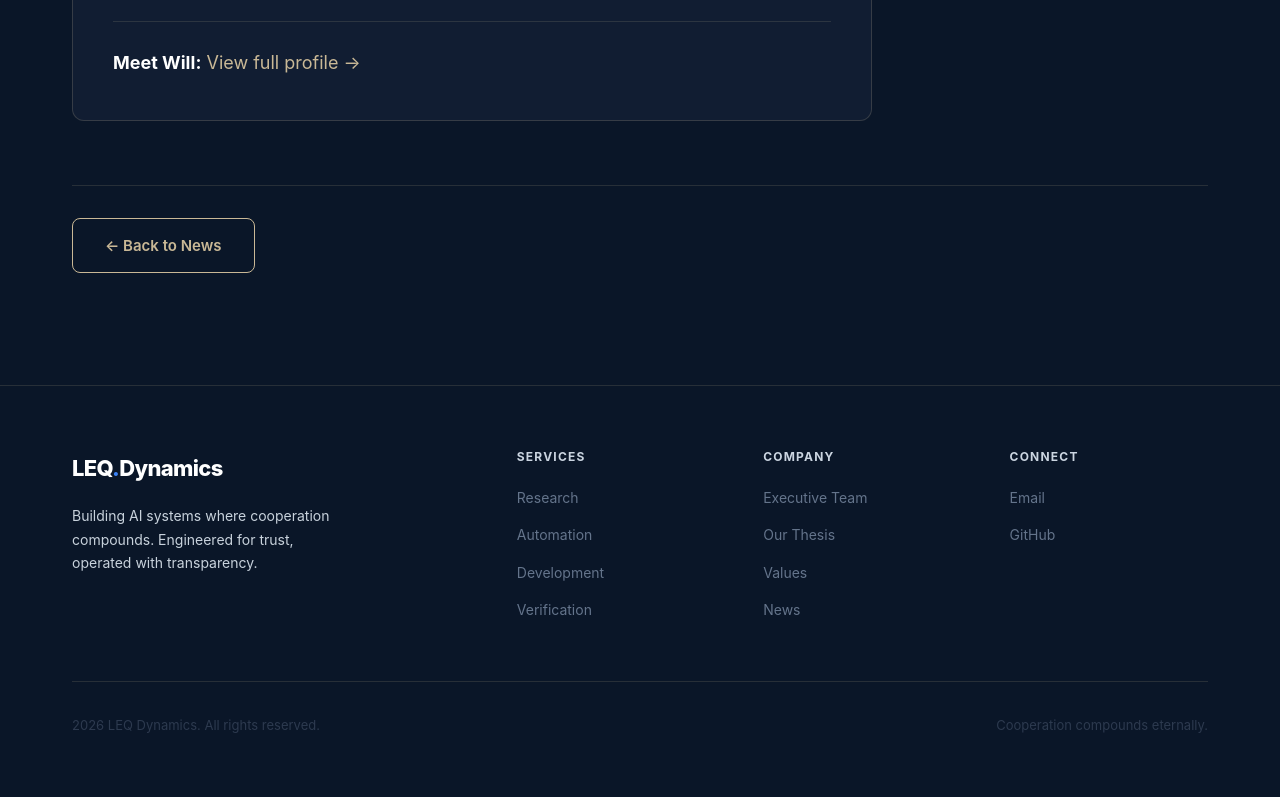
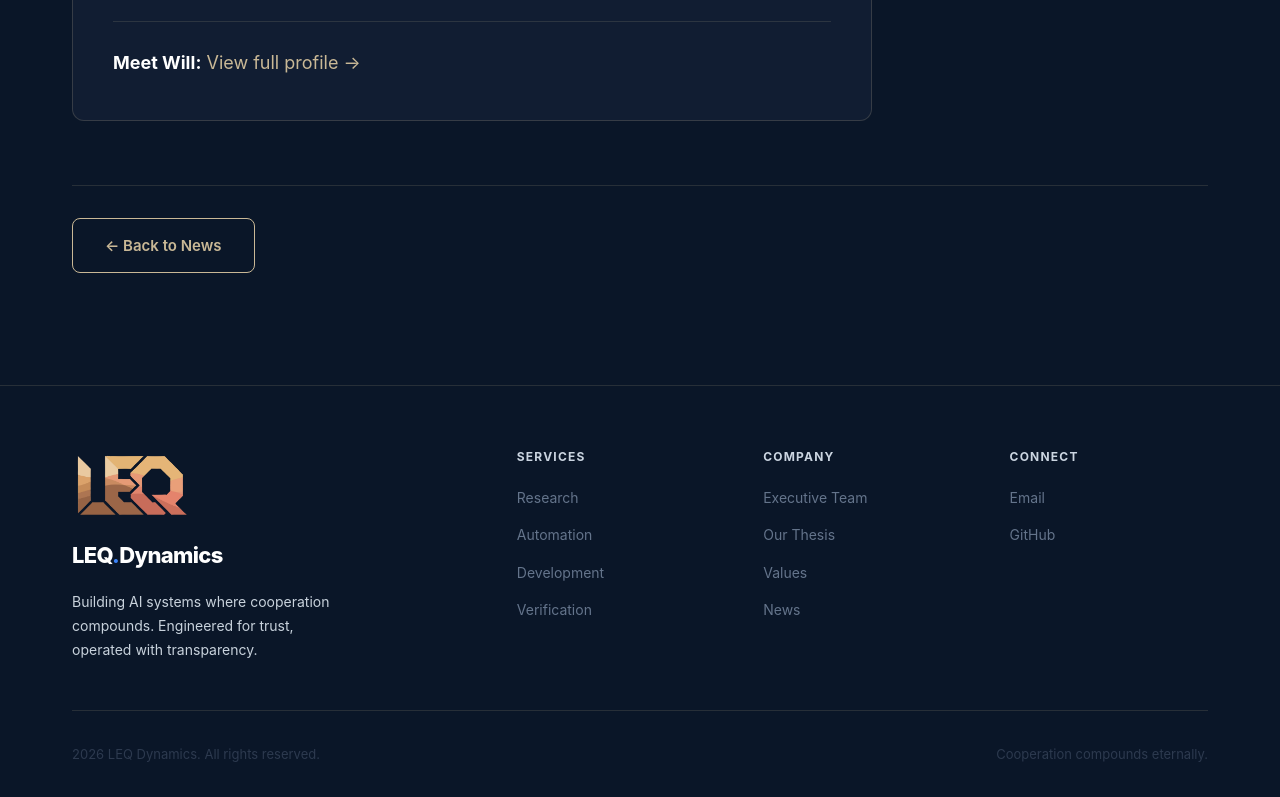
Before and after one commit to LEQ-Dynamics-Labs/leq-dynamics-website, a website: page news-articles/will-cfo.html in a window 1280 px wide. Shown: the part 1544-2341 px from the top of the page. Before the commit the page ends 2312 px from the top, so only its background shows below. Drawn offline with Linux system fonts and the light colour scheme.

Commit message:
Add favicon, footer logo, SEO fixes, external links

```diff
--- a/news-articles/will-cfo.html
+++ b/news-articles/will-cfo.html
@@ -4,6 +4,8 @@
     <meta charset="UTF-8">
     <meta name="viewport" content="width=device-width, initial-scale=1.0">
     <title>LEQ Dynamics Appoints Will as Chief Financial Officer | LEQ Dynamics News</title>
+    <meta name="description" content="Latest news and analysis from LEQ Dynamics on AI, cooperation, and technology.">
+    <link rel="icon" type="image/png" href="../favicon.png">
     <link rel="stylesheet" href="../shared/styles.css">
     <link rel="stylesheet" href="../styles.css">
 </head>
--- a/shared/components.js
+++ b/shared/components.js
@@ -69,6 +69,7 @@
             '<div class="container">' +
                 '<div class="footer-grid">' +
                     '<div class="footer-brand">' +
+                        '<img src="' + prefix + 'footer-logo.png" alt="LEQ Dynamics" class="footer-logo-img">' +
                         '<div class="logo">LEQ<span style="color:var(--blue);">.</span>Dynamics</div>' +
                         '<p>Building AI systems where cooperation compounds. Engineered for trust, operated with transparency.</p>' +
                     '</div>' +
--- a/shared/styles.css
+++ b/shared/styles.css
@@ -353,6 +353,12 @@ section { padding: 7rem 0; }
     margin-bottom: 3rem;
 }
 .footer-brand p { font-size: 0.875rem; color: #c8d2dc; margin-top: 1rem; max-width: 280px; }
+.footer-logo-img {
+    width: 120px;
+    height: auto;
+    margin-bottom: 1rem;
+    display: block;
+}
 .footer-col h4 {
     font-size: 0.75rem; font-weight: 700; text-transform: uppercase;
     letter-spacing: 0.1em; color: var(--cloud); margin-bottom: 1.25rem;
```
Also changed, not shown: index.html (+1 -0 lines), news-articles/amazon-ai-investment.html (+2 -0 lines), news-articles/claude-opus-46.html (+2 -0 lines), news-articles/collaboration-paradox.html (+2 -0 lines), news-articles/openclaw-v2026-2-6.html (+2 -0 lines), news-articles/q1-2026-reorganization.html (+2 -0 lines), news-articles/spacex-xai-merger.html (+2 -0 lines), news-articles/vc-ai-cooperatives.html (+6 -4 lines), favicon.png (added), footer-logo.png (added).
